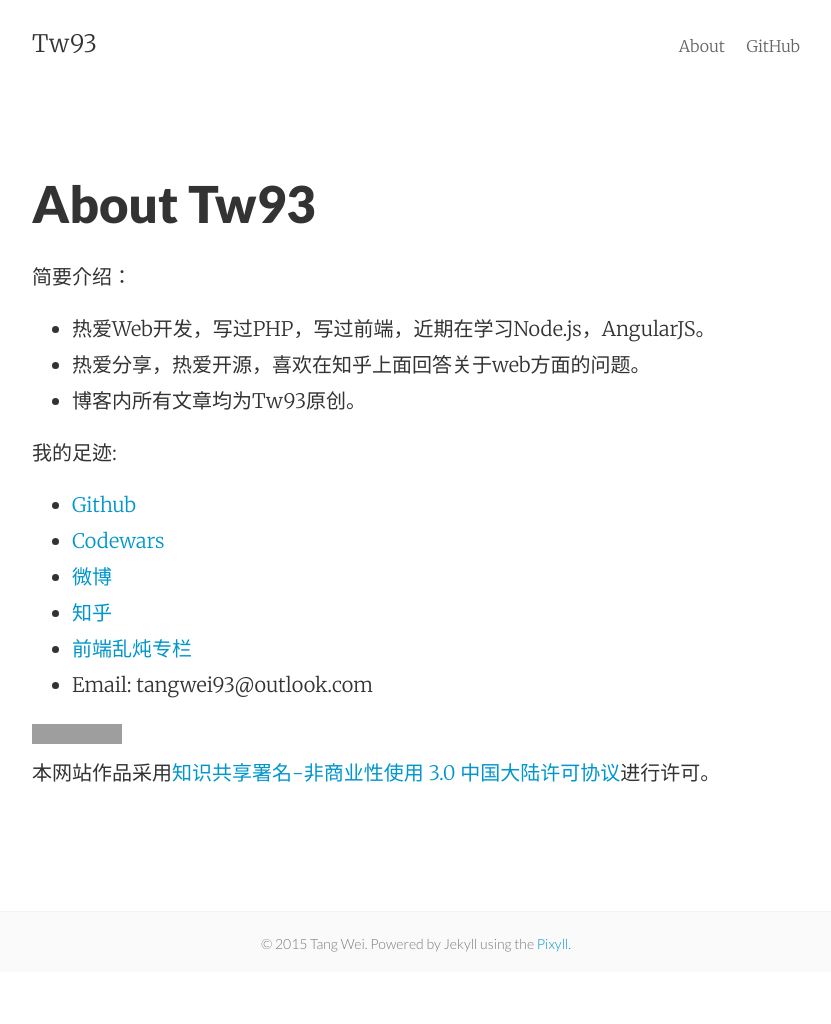
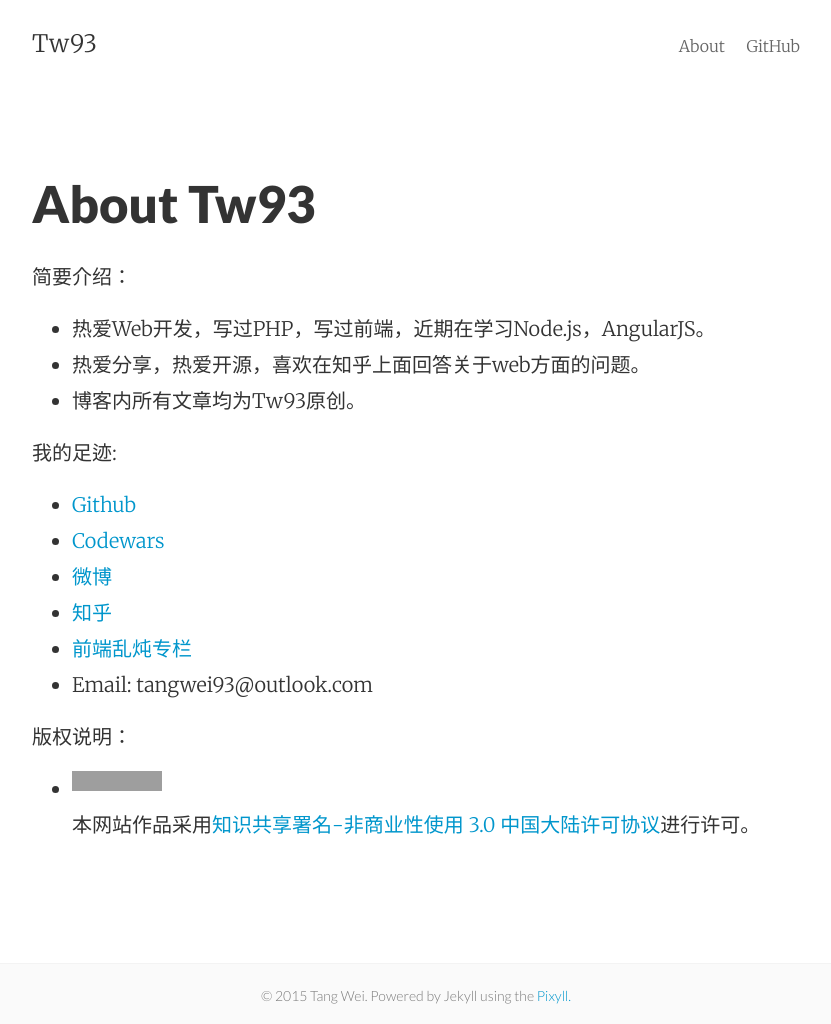
Before and after one commit to tw93/tw93.github.io, a Jekyll site: the page built from about.md, in a window 1280 px wide. Shown: the whole page, without its empty margins (224-1055 px from the left). Built offline with Jekyll 4.4.1, drawn with Linux system fonts in a browser that asks for light colours; before the commit the page ends 972 px from its top, so only the background shows below that; grey boxes are pictures that could not be loaded.

Commit message:
add the 3.0

```diff
--- a/about.md
+++ b/about.md
@@ -20,4 +20,6 @@
 * [前端乱炖专栏](http://www.html-js.com/article/column/765){:target="_blank"}
 * Email: tangwei93@outlook.com
 
-<a rel="license" href="http://creativecommons.org/licenses/by-nc/3.0/cn/"><img alt="知识共享许可协议" style="border-width:0" src="https://i.creativecommons.org/l/by-nc/3.0/cn/88x31.png" /></a><br />本网站作品采用<a rel="license" href="http://creativecommons.org/licenses/by-nc/3.0/cn/">知识共享署名-非商业性使用 3.0 中国大陆许可协议</a>进行许可。
+版权说明：
+
+* <a rel="license" href="http://creativecommons.org/licenses/by-nc/3.0/cn/" style="float:left"><img alt="知识共享许可协议" style="border-width:0; float:left" src="https://i.creativecommons.org/l/by-nc/3.0/cn/88x31.png" /></a><br />本网站作品采用<a rel="license" href="http://creativecommons.org/licenses/by-nc/3.0/cn/">知识共享署名-非商业性使用 3.0 中国大陆许可协议</a>进行许可。
```
